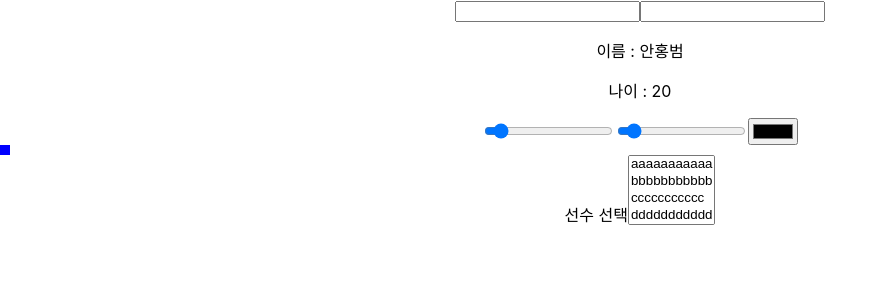
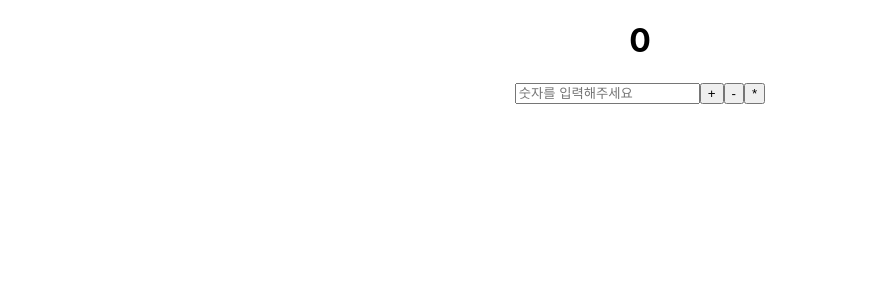
Before and after one commit to son7877/reactStudy, a React (Create React App) app: page / in a window 1280 px wide. Shown: the top 300 px of the page, without its empty margins (0-888 px from the left). Built offline with nearby package versions, Linux system fonts and the light colour scheme.

Commit message:
reactStudy

```diff
--- a/src/App.jsx
+++ b/src/App.jsx
@@ -1,7 +1,8 @@
 import "./App.css"; // css import
 import { useState } from "react";
 import Boxes from "./components/Boxes";
-import Person from "./components/Person";
+import Persons from "./components/Persons";
+import Counter from "./components/Counter";
 
 // html 태그를 리턴하는 파일을 jsx
 // csr(client side render) ssr(server side render)
@@ -10,35 +11,13 @@ import Person from "./components/Person";
 
 function App() {
   console.log("App");
-  const [age, setAge] = useState(20);
+
   return (
     <div className="App">
-      <input onChange={(e) => setAge(e.target.value)} type="text" />
-      <Person age={age} />
-      <Boxes />
-
-      <div style={{ display: "block" }}>
-        <label htmlFor="select">선수 선택</label>
-        <select
-          style={{ display: "inline-block", width: "auto" }}
-          name="player"
-          id="1"
-          multiple
-          size="4"
-        >
-          <option value="1">aaaaaaaaaaa</option>
-          <option value="2">bbbbbbbbbbb</option>
-          <option value="3">ccccccccccc</option>
-          <option value="4">ddddddddddd</option>
-          <option value="5">eeeeeeeeee</option>
-          <option value="1">aaaaaaaaaaa</option>
-          <option value="2">bbbbbbbbbbb</option>
-          <option value="3">ccccccccccc</option>
-          <option value="4">ddddddddddd</option>
-          <option value="5">eeeeeeeeee</option>
-          <option value="6">ffffffffff</option>
-        </select>
-      </div>
+      <Counter />
+      <br />
+      {/* <Persons />
+      <Boxes /> */}
     </div>
   );
 }
--- /dev/null
+++ b/src/components/Counter.jsx
@@ -0,0 +1,39 @@
+import { useState } from "react";
+
+function Counter() {
+  const [i, setI] = useState(0);
+  const [input, setInput] = useState("");
+  const plus = () => {
+    setI(i + Number(input));
+    setInput("");
+  };
+  const minus = () => {
+    setI(i - Number(input));
+    setInput("");
+  };
+  const multiple = () => {
+    setI(i * Number(input));
+    setInput("");
+  };
+  const division = () => {
+    setI(i / Number(input));
+    setInput("");
+  };
+
+  return (
+    <div>
+      <h1>{i}</h1>
+      <input
+        placeholder="숫자를 입력해주세요"
+        value={input}
+        onChange={(e) => setInput(e.target.value)}
+        type="number"
+      />
+      <button onClick={() => plus()}>+</button>
+      <button onClick={() => minus()}>-</button>
+      <button onClick={() => multiple()}>*</button>
+      {input != 0 && <button onClick={() => division()}>/</button>}
+    </div>
+  );
+}
+export default Counter;
--- /dev/null
+++ b/src/components/Persons.jsx
@@ -0,0 +1,12 @@
+import { useState } from "react";
+import Person from "./Person";
+function Persons() {
+  const [age, setAge] = useState(20);
+  return (
+    <>
+      <input onChange={(e) => setAge(e.target.value)} type="text" />
+      <Person age={age} />
+    </>
+  );
+}
+export default Persons;
```
